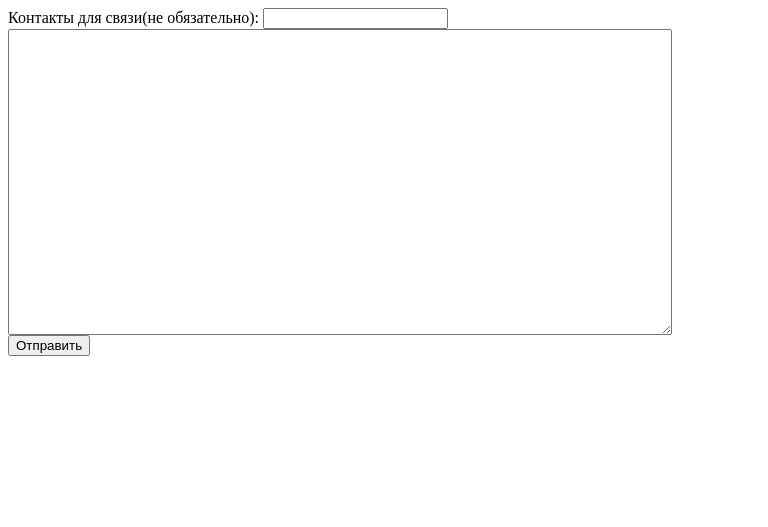
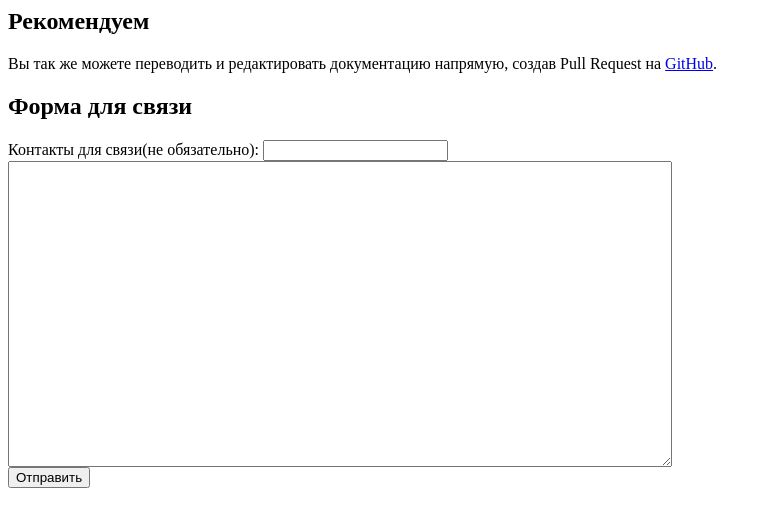
Before and after one commit to fire200886/symfony-ru, a PHP site: page /Symfony/help.php in a window 1280 px wide. Shown: the top 527 px of the page, without its empty margins (0-768 px from the left). Run offline with PHP 8.4, Linux system fonts and the light colour scheme; data that the repository does not hold is empty.

Commit message:
minor changes

```diff
--- a/help.php
+++ b/help.php
@@ -1,3 +1,9 @@
+<h2>Рекомендуем</h2>
+<p>
+Вы так же можете переводить и редактировать документацию напрямую, создав Pull Request на <a href="https://github.com/nucleartux/symfony-ru">GitHub</a>.
+</p>
+<h2>Форма для связи</h2>
+<p>
 <form method="post" action="transl">
 	<input type="hidden" id="from" name="from" value="<?php echo $page?>"/>
     <label for="contacts">Контакты для связи(не обязательно): </label>
@@ -5,3 +11,4 @@
     <textarea id="translation" name="translation" rows="20" cols="80"></textarea><br/>
     <input type="submit" value="Отправить"/>
 </form>
+</p>
```
Also changed, not shown: doc/book/http_fundamentals.php (+5 -5 lines).
